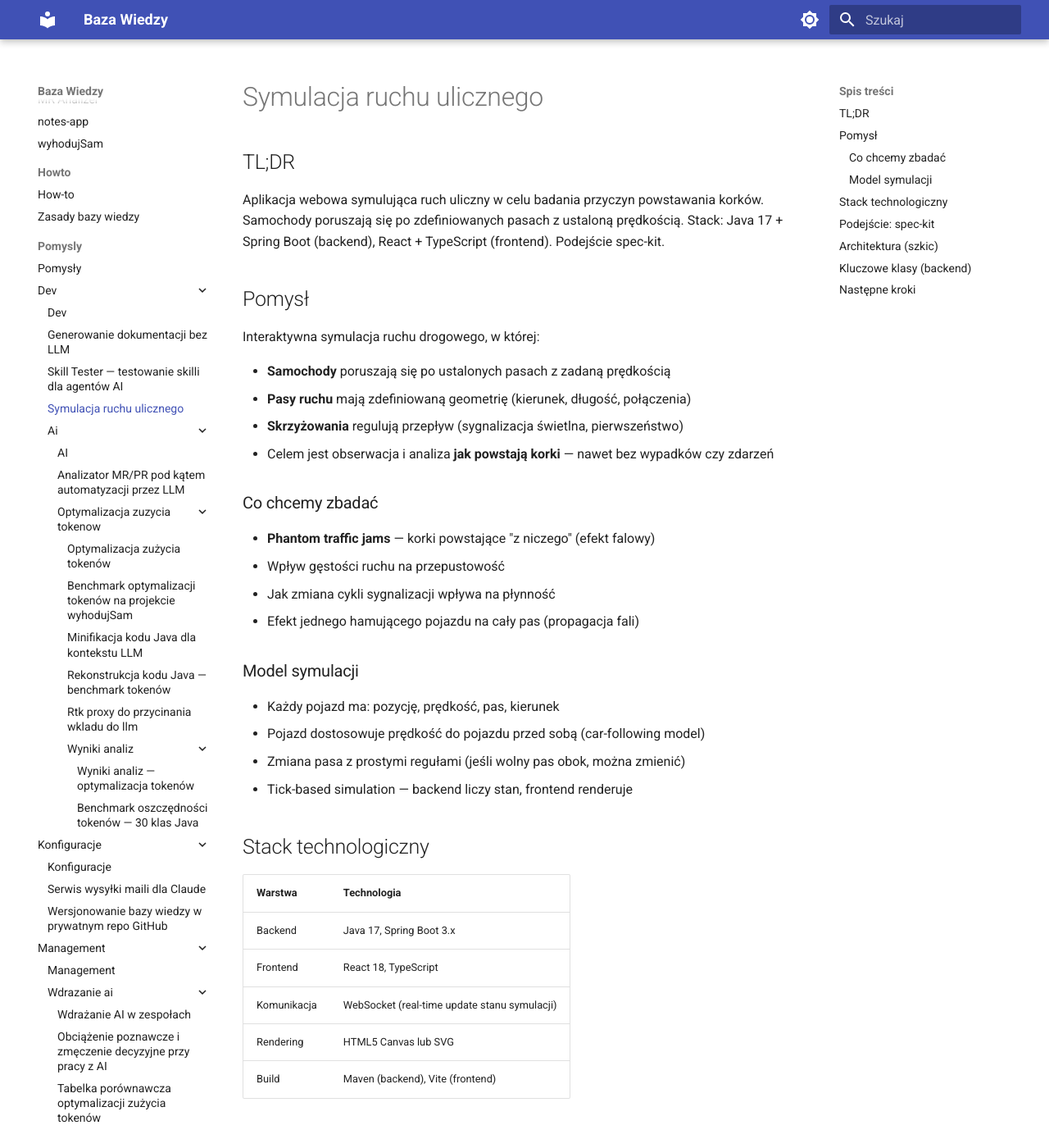
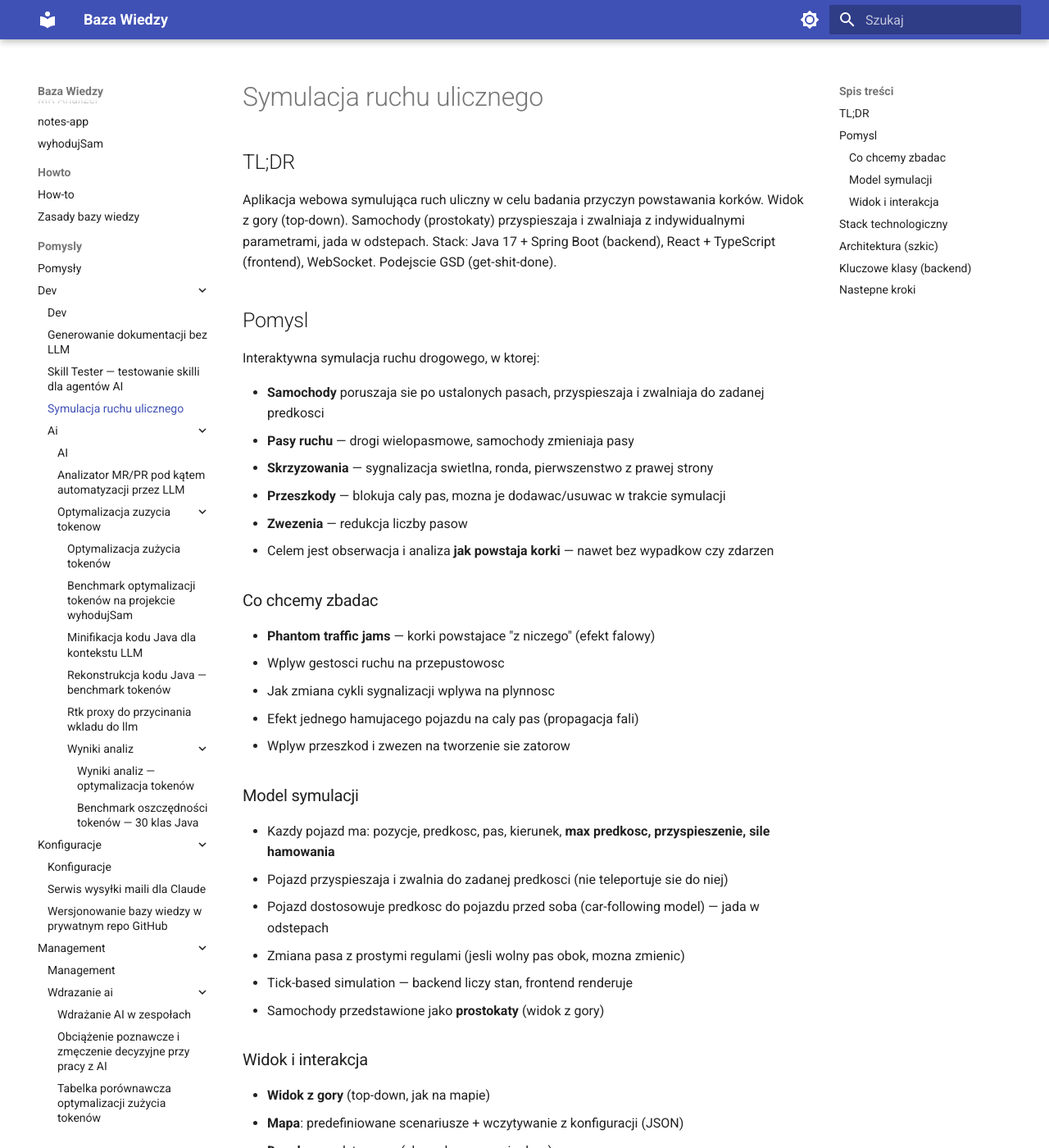
Before and after one commit to wyhodujsam/baza_wiedzy, an MkDocs documentation site: the page built from docs/pomysly/dev/symulacja-ruchu-ulicznego.md, in a window 1280 px wide and 1400 px high. Shown: the whole window at 82% size. Built offline with MkDocs 1.6.1 and Material for MkDocs 9.7.7, drawn with Linux system fonts in a browser that asks for light colours; some of the changed text lies outside the part shown.

Commit message:
auto: 2026-03-27 22:00

````diff
--- a/docs/pomysly/dev/symulacja-ruchu-ulicznego.md
+++ b/docs/pomysly/dev/symulacja-ruchu-ulicznego.md
@@ -2,30 +2,49 @@
 
 ## TL;DR
 
-Aplikacja webowa symulująca ruch uliczny w celu badania przyczyn powstawania korków. Samochody poruszają się po zdefiniowanych pasach z ustaloną prędkością. Stack: Java 17 + Spring Boot (backend), React + TypeScript (frontend). Podejście spec-kit.
+Aplikacja webowa symulująca ruch uliczny w celu badania przyczyn powstawania korków. Widok z gory (top-down). Samochody (prostokaty) przyspieszaja i zwalniaja z indywidualnymi parametrami, jada w odstepach. Stack: Java 17 + Spring Boot (backend), React + TypeScript (frontend), WebSocket. Podejscie GSD (get-shit-done).
 
-## Pomysł
+## Pomysl
 
-Interaktywna symulacja ruchu drogowego, w której:
+Interaktywna symulacja ruchu drogowego, w ktorej:
 
-- **Samochody** poruszają się po ustalonych pasach z zadaną prędkością
-- **Pasy ruchu** mają zdefiniowaną geometrię (kierunek, długość, połączenia)
-- **Skrzyżowania** regulują przepływ (sygnalizacja świetlna, pierwszeństwo)
-- Celem jest obserwacja i analiza **jak powstają korki** — nawet bez wypadków czy zdarzeń
+- **Samochody** poruszaja sie po ustalonych pasach, przyspieszaja i zwalniaja do zadanej predkosci
+- **Pasy ruchu** — drogi wielopasmowe, samochody zmieniaja pasy
+- **Skrzyzowania** — sygnalizacja swietlna, ronda, pierwszenstwo z prawej strony
+- **Przeszkody** — blokuja caly pas, mozna je dodawac/usuwac w trakcie symulacji
+- **Zwezenia** — redukcja liczby pasow
+- Celem jest obserwacja i analiza **jak powstaja korki** — nawet bez wypadkow czy zdarzen
 
-### Co chcemy zbadać
+### Co chcemy zbadac
 
-- **Phantom traffic jams** — korki powstające "z niczego" (efekt falowy)
-- Wpływ gęstości ruchu na przepustowość
-- Jak zmiana cykli sygnalizacji wpływa na płynność
-- Efekt jednego hamującego pojazdu na cały pas (propagacja fali)
+- **Phantom traffic jams** — korki powstajace "z niczego" (efekt falowy)
+- Wplyw gestosci ruchu na przepustowosc
+- Jak zmiana cykli sygnalizacji wplywa na plynnosc
+- Efekt jednego hamujacego pojazdu na caly pas (propagacja fali)
+- Wplyw przeszkod i zwezen na tworzenie sie zatorow
 
 ### Model symulacji
 
-- Każdy pojazd ma: pozycję, prędkość, pas, kierunek
-- Pojazd dostosowuje prędkość do pojazdu przed sobą (car-following model)
-- Zmiana pasa z prostymi regułami (jeśli wolny pas obok, można zmienić)
+- Kazdy pojazd ma: pozycje, predkosc, pas, kierunek, **max predkosc, przyspieszenie, sile hamowania**
+- Pojazd przyspieszaja i zwalnia do zadanej predkosci (nie teleportuje sie do niej)
+- Pojazd dostosowuje predkosc do pojazdu przed soba (car-following model) — jada w odstepach
+- Zmiana pasa z prostymi regulami (jesli wolny pas obok, mozna zmienic)
 - Tick-based simulation — backend liczy stan, frontend renderuje
+- Samochody przedstawione jako **prostokaty** (widok z gory)
+
+### Widok i interakcja
+
+- **Widok z gory** (top-down, jak na mapie)
+- **Mapa**: predefiniowane scenariusze + wczytywanie z konfiguracji (JSON)
+- **Docelowo**: edytor map (ekran do rysowania drog)
+- **Kontrolki w trakcie symulacji**:
+    - Start / Stop / Pauza
+    - Predkosc symulacji
+    - Dodawanie / usuwanie przeszkod na zywo
+    - Zmiana cykli swiatel
+    - Spawn rate nowych aut
+    - Maksymalna predkosc samochodow
+- **Panel statystyk**: srednia predkosc, gestosc, przepustowosc
 
 ## Stack technologiczny
 
@@ -34,56 +53,55 @@ Interaktywna symulacja ruchu drogowego, w której:
 | Backend | Java 17, Spring Boot 3.x |
 | Frontend | React 18, TypeScript |
 | Komunikacja | WebSocket (real-time update stanu symulacji) |
-| Rendering | HTML5 Canvas lub SVG |
+| Rendering | HTML5 Canvas (widok z gory) |
 | Build | Maven (backend), Vite (frontend) |
-
-## Podejście: spec-kit
-
-Budowa według metodologii spec-kit:
-
-1. **Specification** — opis wymagań i reguł symulacji
-2. **Architecture** — podział na moduły (silnik symulacji, API, UI)
-3. **Tasks** — breakdown na implementowalne zadania
-4. **Implementation** — krok po kroku z testami
 
 ## Architektura (szkic)
 
 ```
 ┌─────────────────────────────────┐
 │          React + TS             │
-│  Canvas/SVG rendering           │
-│  Kontrolki (start/stop/speed)   │
+│  Canvas rendering (top-down)    │
+│  Kontrolki + panel statystyk    │
 └──────────┬──────────────────────┘
            │ WebSocket
 ┌──────────┴──────────────────────┐
 │       Spring Boot API           │
 │  SimulationController           │
 │  WebSocketConfig                │
+│  MapConfigLoader (JSON)         │
 └──────────┬──────────────────────┘
            │
 ┌──────────┴──────────────────────┐
 │     Silnik symulacji            │
 │  Road / Lane / Vehicle          │
 │  TrafficLight / Intersection    │
+│  Roundabout / Obstacle          │
 │  SimulationEngine (tick loop)   │
 └─────────────────────────────────┘
 ```
 
 ## Kluczowe klasy (backend)
 
-- `Vehicle` — pozycja, prędkość, pas, reguły hamowania
-- `Lane` — lista pojazdów, kierunek, prędkość max
-- `Road` — kolekcja pasów
-- `Intersection` — połączenie dróg, sygnalizacja
-- `TrafficLight` — cykl zielone/czerwone
-- `SimulationEngine` — główna pętla tick, aktualizacja stanu
-- `SimulationState` — snapshot do wysłania przez WebSocket
+- `Vehicle` — pozycja, predkosc, max predkosc, przyspieszenie, hamowanie, pas, kierunek
+- `Lane` — lista pojazdow, kierunek, predkosc max
+- `Road` — kolekcja pasow, obsluga zwezen
+- `Intersection` — polaczenie drog, sygnalizacja, pierwszenstwo z prawej
+- `Roundabout` — rondo z regulami wjazdu/wyjazdu
+- `TrafficLight` — cykl zielone/czerwone, konfigurowalne czasy
+- `Obstacle` — przeszkoda blokujaca pas
+- `SimulationEngine` — glowna petla tick, aktualizacja stanu
+- `SimulationState` — snapshot do wyslania przez WebSocket
+- `MapConfig` — konfiguracja mapy (drogi, skrzyzowania, pasy) ladowana z JSON
 
-## Następne kroki
+## Nastepne kroki
 
-- [ ] Napisać spec (spec-kit: specification.md)
-- [ ] Zaprojektować architekturę (architecture.md)
-- [ ] Rozbić na taski (tasks.md)
-- [ ] MVP: jeden prosty odcinek drogi, N samochodów, bez skrzyżowań
-- [ ] Dodać skrzyżowania i sygnalizację
-- [ ] Dodać wizualizację heatmapy korków
+- [ ] Inicjalizacja projektu przez GSD (new-project)
+- [ ] MVP: prosty odcinek drogi wielopasmowej, N samochodow, przyspieszanie/hamowanie
+- [ ] Dodac skrzyzowania (swiatla + pierwszenstwo z prawej)
+- [ ] Dodac ronda
+- [ ] Dodac przeszkody i zwezenia
+- [ ] Wczytywanie map z JSON
+- [ ] Panel statystyk (srednia predkosc, gestosc, przepustowosc)
+- [ ] Edytor map
+- [ ] Wizualizacja heatmapy korkow
````
